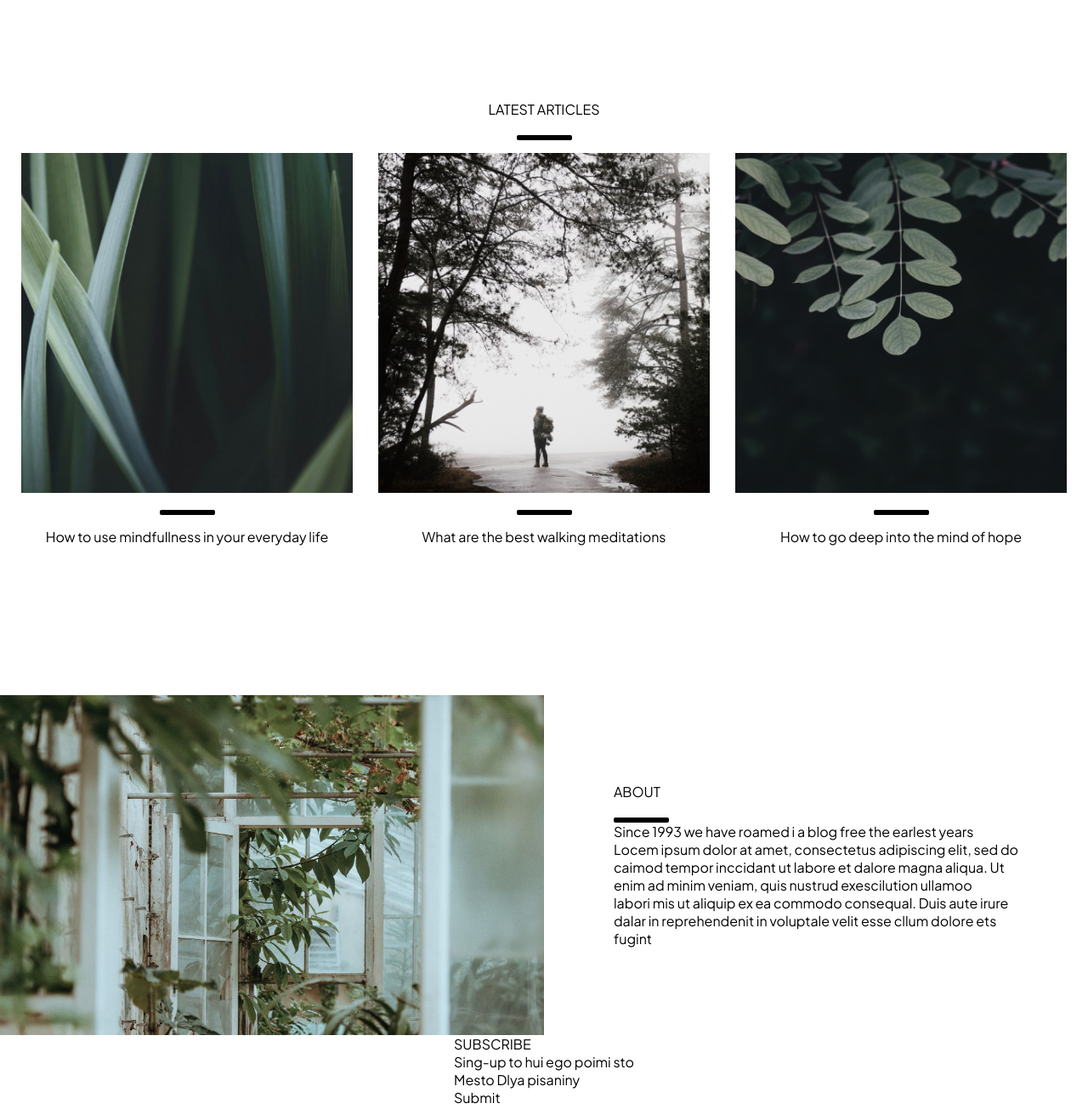
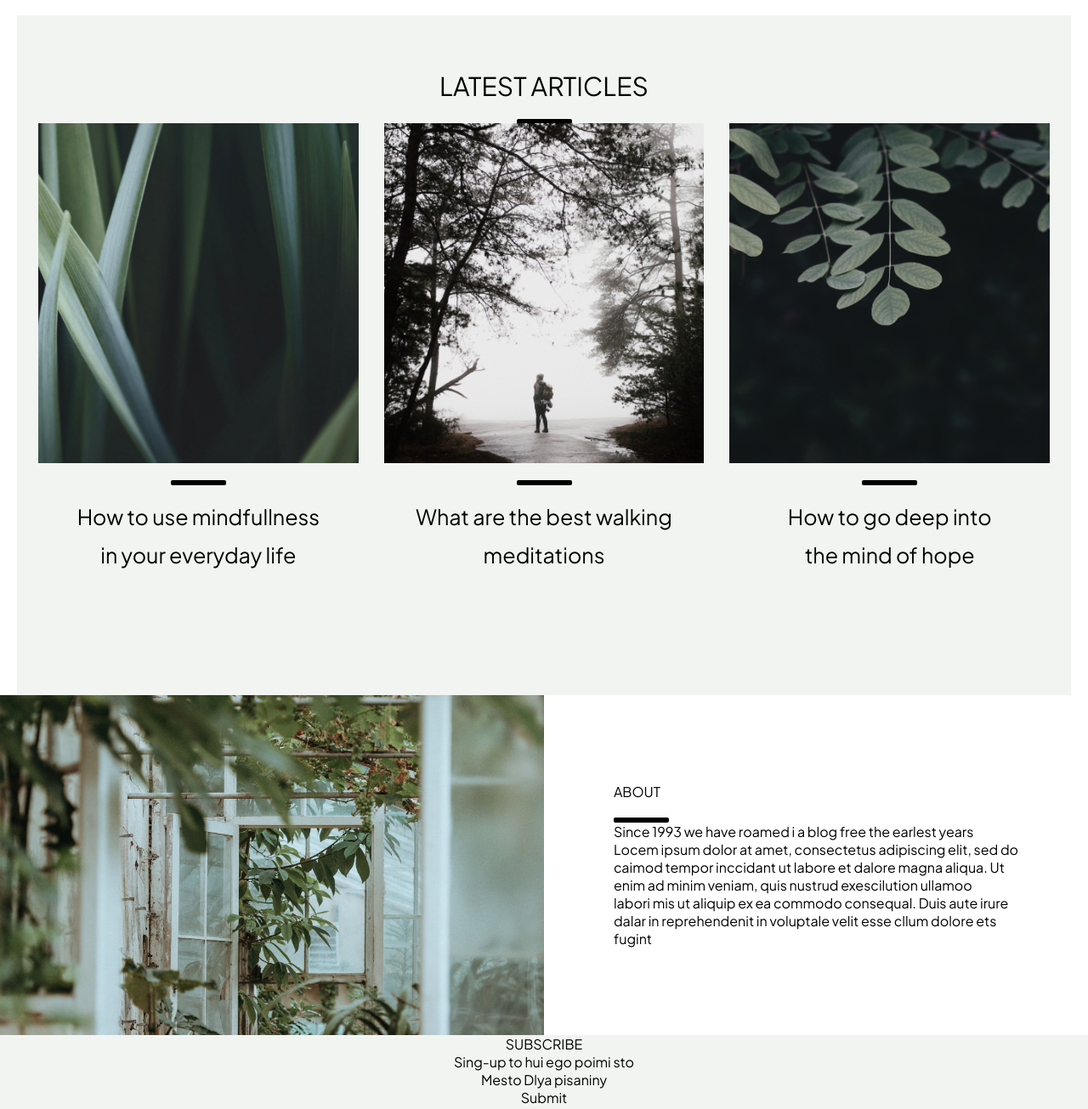
Before and after one commit to TheNestR/Maket3, a plain HTML site: page index.html in a window 1280 px wide. Shown: the part 822-2127 px from the top of the page at 85% size. Drawn offline with Linux system fonts and the light colour scheme.

Commit message:
Last_fix1

```diff
--- a/css/style.css
+++ b/css/style.css
@@ -68,15 +68,18 @@ body{
 }
 .block2{
     height: 100vh;
+    background-color: #f2f4f1;
+    margin: 20px 20px 0px 20px;
 }
 .block2text{
     display: flex;
     flex-direction: column;
     align-items: center;
     position: absolute;
-    margin-top: 100px;
+    margin-top: 5%; /* Или 100px */
     right: 0px;
     left: 0px;
+    font-size: 30px;
 }
 .blocklist{
     display: flex;
@@ -104,6 +107,8 @@ body{
 .blocklisttext{
     padding: 15px 25px;
     text-align: center;
+    font-size: 25px;
+    line-height: 1.8;
 }
 
 .block3{
@@ -131,3 +136,9 @@ body{
     margin-left: auto;
     margin-right: auto;
 }
+.subscribe{
+    height: 50vh;
+    width: 100%;
+    background-color: #f2f4f1;
+    text-align: center;
+}
--- a/index.html
+++ b/index.html
@@ -52,7 +52,7 @@
                 <div class="line1">
                 </div>
                 <div class="blocklisttext">
-                    How to use mindfullness in your everyday life
+                    How to use mindfullness <br>in your everyday life
                 </div>
             </div>
             <div class="section">
@@ -62,7 +62,7 @@
                 <div class="line1">
                 </div>
                 <div class="blocklisttext">
-                    What are the best walking meditations
+                    What are the best walking <br> meditations
                 </div>
             </div>
             <div class="section">
@@ -72,7 +72,7 @@
                 <div class="line1">
                 </div>
                 <div class="blocklisttext">
-                    How to go deep into the mind of hope
+                    How to go deep into <br>the mind of hope
                 </div>
             </div>
         </div>
```
